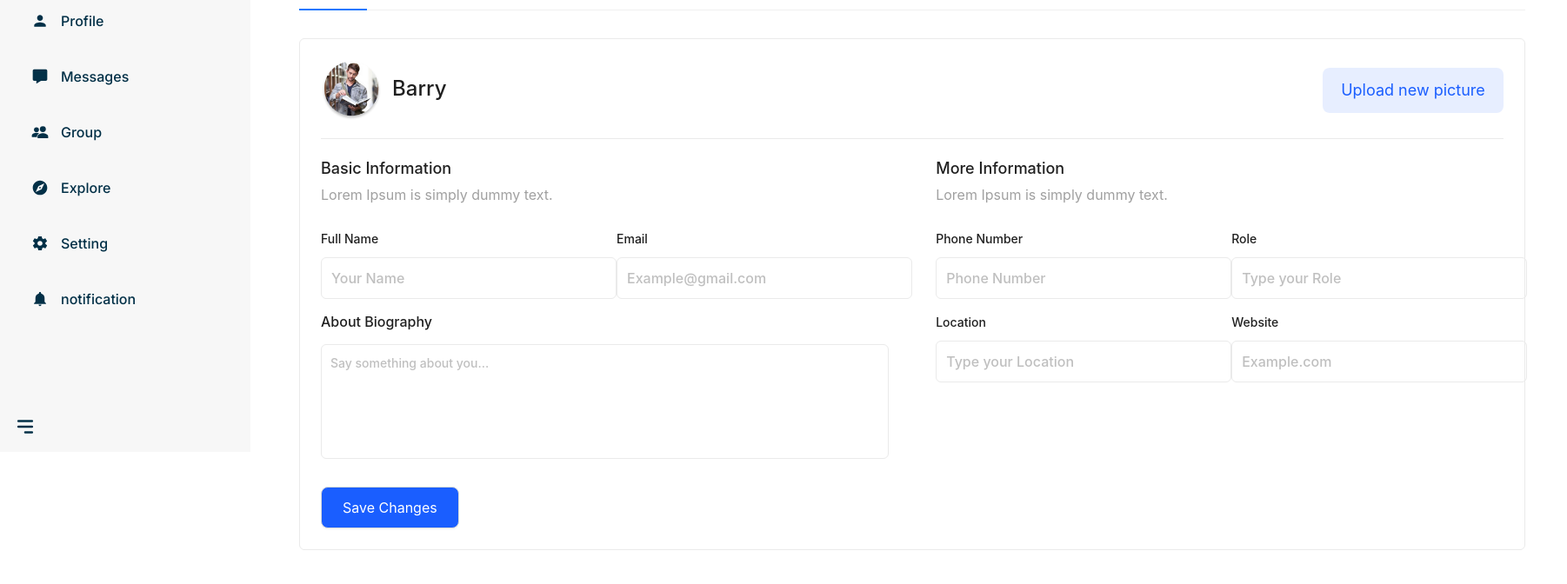
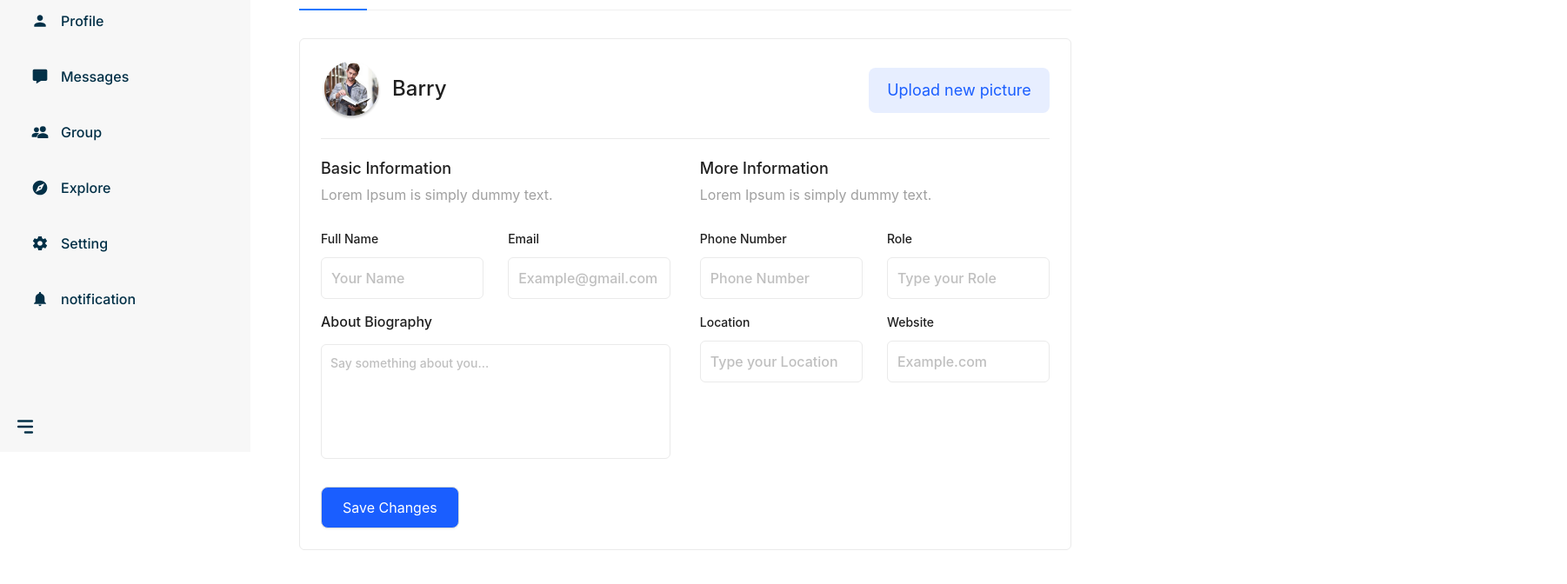
Before and after one commit to HuzaifaGhoury/Rekonethomeui, a Next.js app: page /setting in a window 1280 px wide. Shown: the part 280-952 px from the top of the page at 87% size, 1802 px wide, since content can reach past the window. Built offline with nearby package versions, Linux system fonts and the light colour scheme.

Commit message:
change input style

```diff
--- a/components/settingContent/AccountSetting.tsx
+++ b/components/settingContent/AccountSetting.tsx
@@ -50,7 +50,7 @@ export default function AccountSetting() {
             Lorem Ipsum is simply dummy text.
           </h3>
           <div>
-            <div className="flex justify-between">
+            <div className="flex gap-7 justify-between">
               <InputField
                 label="Full Name"
                 placeholder="Your Name"
@@ -86,7 +86,7 @@ export default function AccountSetting() {
           <h3 className="text-base font-normal text-[#A0A0A0] my-1 mb-5">
             Lorem Ipsum is simply dummy text.
           </h3>
-          <div className="flex justify-between">
+          <div className="flex gap-7 justify-between">
             <InputField
               label="Phone Number"
               placeholder="Phone Number"
@@ -94,7 +94,7 @@ export default function AccountSetting() {
             />
             <InputField label="Role" placeholder="Type your Role" type="text" />
           </div>{" "}
-          <div className="flex justify-between">
+          <div className="flex gap-7 justify-between">
             <InputField
               label="Location"
               placeholder="Type your Location"
--- a/components/shared/Input.tsx
+++ b/components/shared/Input.tsx
@@ -11,12 +11,12 @@ export default function InputField({
   label: string;
 }) {
   return (
-    <div>
-      <label className="text-sm font-medium ">{label}</label>
+    <div style={{ width: '100%' }}>
+      <label className="text-sm font-medium">{label}</label>
       <br />
       <Input
-        className=" h-12 border my-2 bg-transparent border-[#EAEAEA] text-base"
-        style={{ width: 340 }}
+        className="h-12 border my-2 bg-transparent border-[#EAEAEA] text-base"
+        style={{ width: '100%' }}
         placeholder={placeholder}
         type={type}
       />
```
